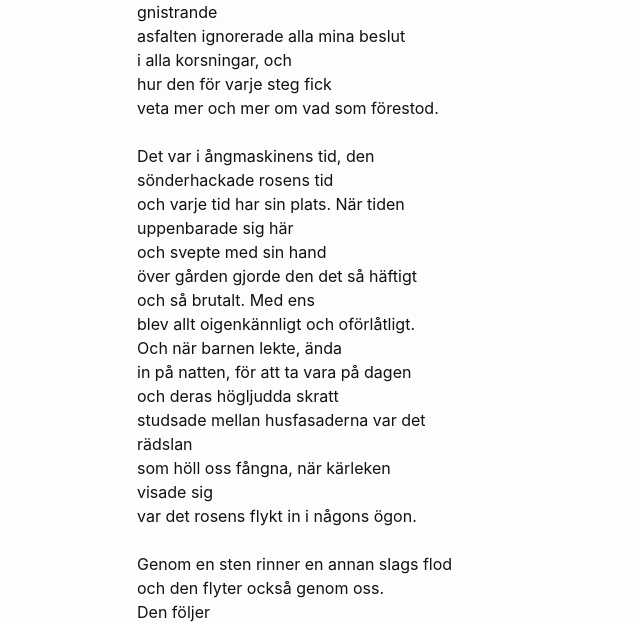
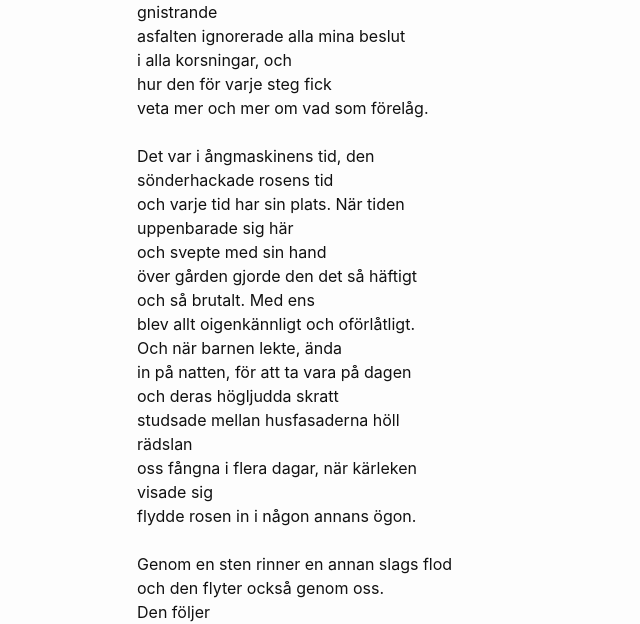
Before and after one commit to terr4form4/terr4form4.github.io, a Jekyll site: the page built from _posts/poesi/2024-01-03-dikter-2023-2024.md, in a window 1280 px wide and 900 px high, scrolled down 8249 px. Shown: the part 162-786 px from the top of the window, without its empty margins (133-773 px from the left). Built offline with Jekyll 4.4.1, drawn with Linux system fonts in a browser that asks for light colours; comment, search, counter and statistics services are not loaded.

Commit message:
ångmaskinen

```diff
--- a/_posts/poesi/2024-01-03-dikter-2023-2024.md
+++ b/_posts/poesi/2024-01-03-dikter-2023-2024.md
@@ -346,7 +346,7 @@ gnistrande<br/>
 asfalten ignorerade alla mina beslut<br/>
 i alla korsningar, och<br/>
 hur den för varje steg fick<br/>
-veta mer och mer om vad som förestod.<br/>
+veta mer och mer om vad som förelåg.<br/>
 <br/>
 Det var i ångmaskinens tid, den<br/>
 sönderhackade rosens tid<br/>
@@ -359,11 +359,11 @@ blev allt oigenkännligt och oförlåtligt.<br/>
 Och när barnen lekte, ända<br/>
 in på natten, för att ta vara på dagen<br/>
 och deras högljudda skratt<br/>
-studsade mellan husfasaderna var det<br/>
+studsade mellan husfasaderna höll<br/>
 rädslan<br/>
-som höll oss fångna, när kärleken<br/>
+oss fångna i flera dagar, när kärleken<br/>
 visade sig<br/>
-var det rosens flykt in i någons ögon.<br/>
+flydde rosen in i någon annans ögon.<br/>
 <br/>
 Genom en sten rinner en annan slags flod<br/>
 och den flyter också genom oss.<br/>
```
